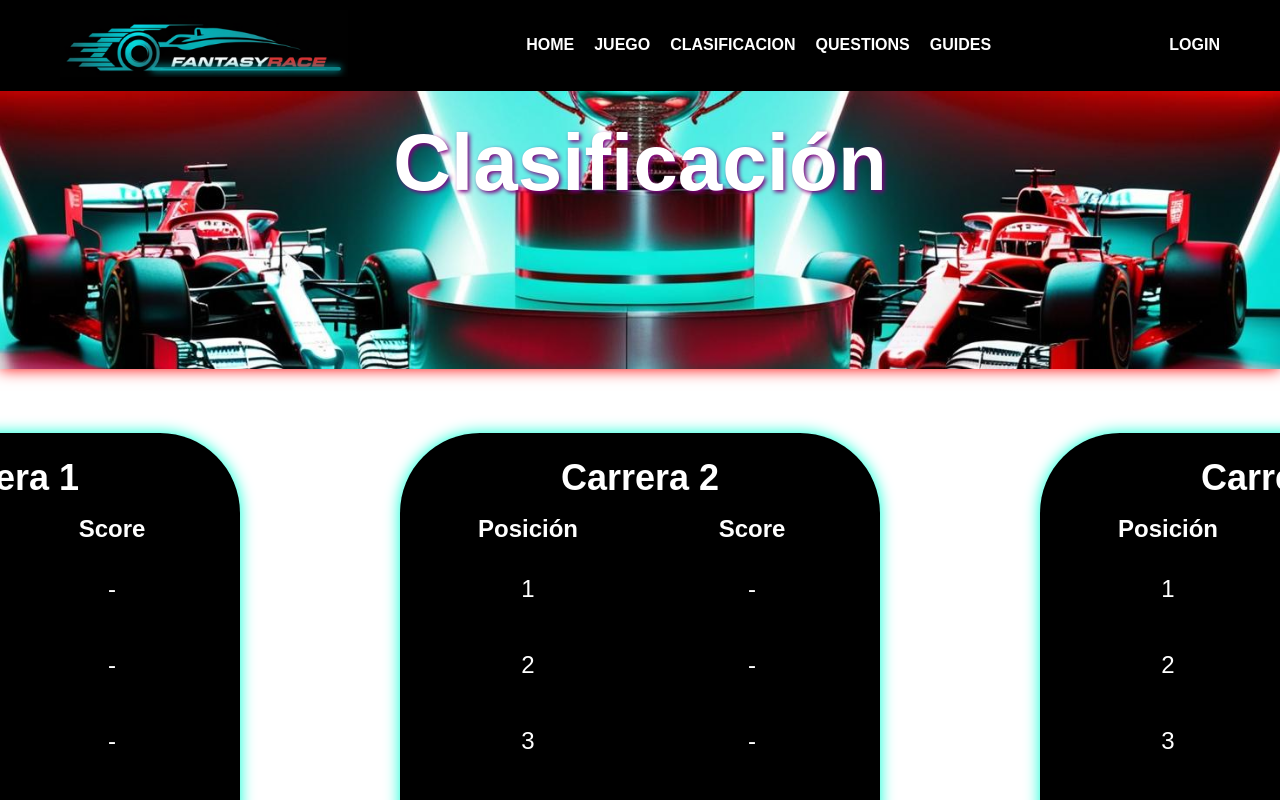
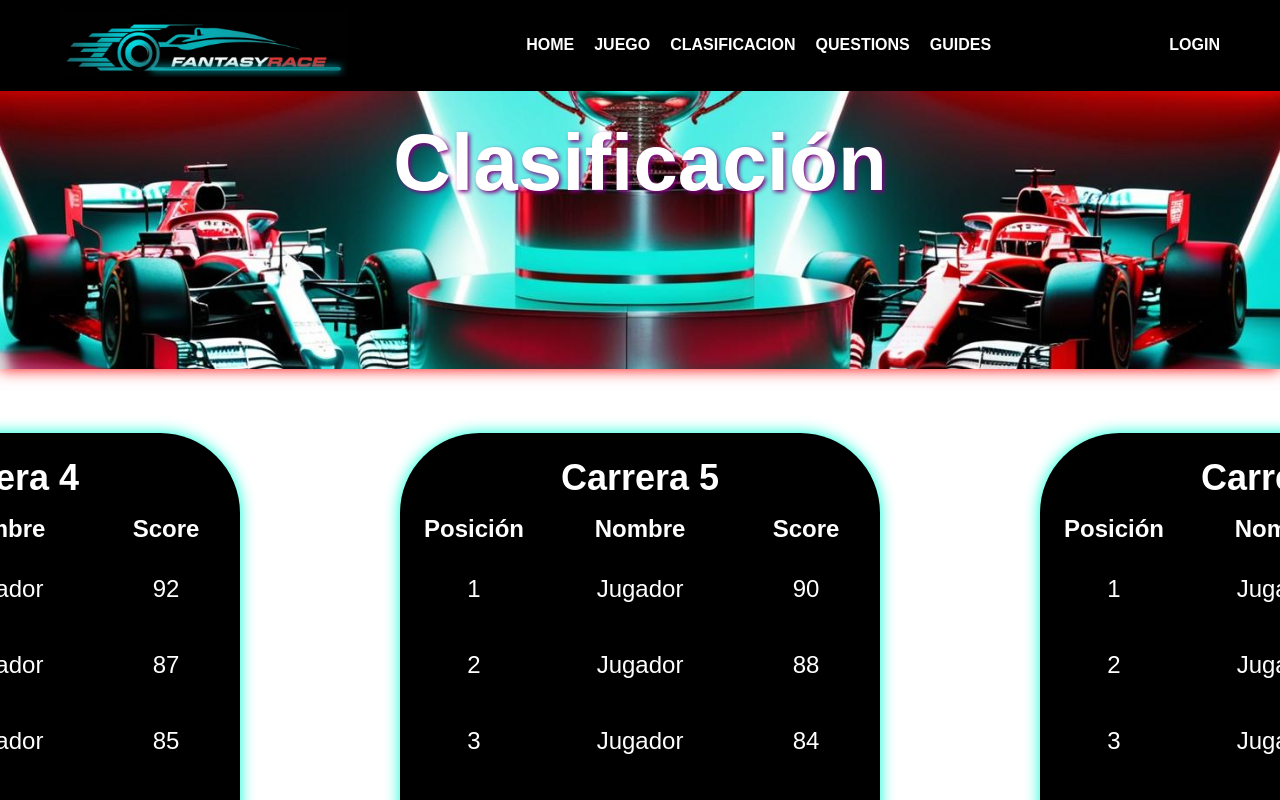
Before and after one commit to FantasyMasters/FantasyRace, a Vue app: page /classification in a window 1280 px wide. Shown: the top 800 px of the page. Built offline with nearby package versions, Linux system fonts and the light colour scheme.

Commit message:
tablas dinamicas

```diff
--- a/src/components/ClassificationComponent.vue
+++ b/src/components/ClassificationComponent.vue
@@ -1,21 +1,24 @@
 <template>
-  <!-- banner y título -->
+  <!--titulo y banner-->
   <div class="classification-page">
     <h1 class="classification-page__title">Clasificación</h1>
   </div>
 
-  <!-- contenedor para las tablas (slider) -->
+
+  <!--tablas-->
   <div class="tables-container">
-    <!-- Deslizable -->
     <div class="tables-slider">
-      <div v-for="(table, index) in tables" :key="index" class="race-table">
+      <div v-for="(table, index) in currentTables" :key="index" class="race-table">
         <h2 class="race-table__title">{{ table.title }}</h2>
         <div class="race-table__grid">
           <div class="race-table__header">Posición</div>
+          <div class="race-table__header">Nombre</div>
           <div class="race-table__header">Score</div>
-          <div v-for="pos in 10" :key="pos" class="race-table__item">
-            <span class="race-table__position">{{ pos }}</span>
-            <span class="race-table__score">-</span>
+
+          <div v-for="(player, playerIndex) in table.players" :key="playerIndex" class="race-table__item">
+            <span class="race-table__position">{{ playerIndex + 1 }}</span>
+            <span class="race-table__name">{{ player.name }}</span>
+            <span class="race-table__score">{{ player.score }}</span>
           </div>
         </div>
       </div>
@@ -23,23 +26,188 @@
   </div>
 </template>
 
+
 <script setup>
-// Propiedades y datos
+import { ref, onMounted, onUnmounted } from 'vue'
+
 defineProps({
   title: {
     type: String,
     required: true
   }
-});
+})
 
-const tables = [
-  { title: "Carrera 1" },
-  { title: "Carrera 2" },
-  { title: "Carrera 3" }
-];
+
+// tablas
+const tableSets = [
+  [
+    {
+      title: "Carrera 1",
+      players: [
+        { name: "Jugador ", score: 100 },
+        { name: "Jugador ", score: 90},
+        { name: "Jugador ", score: 80 },
+        { name: "Jugador ", score: 70 },
+        { name: "Jugador ", score: 60 },
+        { name: "Jugador ", score: 50 },
+        { name: "Jugador ", score: 40 },
+        { name: "Jugador ", score: 30 },
+        { name: "Jugador ", score: 20 },
+        { name: "Jugador ", score: 10 }
+      ]
+    },
+    {
+      title: "Carrera 2",
+      players: [
+        { name: "Jugador ", score: 95 },
+        { name: "Jugador ", score: 85 },
+        { name: "Jugador ", score: 75 },
+        { name: "Jugador ", score: 65 },
+        { name: "Jugador ", score: 55 },
+        { name: "Jugador ", score: 45 },
+        { name: "Jugador ", score: 35 },
+        { name: "Jugador ", score: 25 },
+        { name: "Jugador ", score: 15 },
+        { name: "Jugador ", score: 5 }
+      ]
+    },
+    {
+      title: "Carrera 3",
+      players: [
+        { name: "Jugador ", score: 87 },
+        { name: "Jugador ", score: 77 },
+        { name: "Jugador ", score: 67 },
+        { name: "Jugador ", score: 65 },
+        { name: "Jugador ", score: 64 },
+        { name: "Jugador ", score: 62 },
+        { name: "Jugador ", score: 60 },
+        { name: "Jugador ", score: 55 },
+        { name: "Jugador ", score: 50 },
+        { name: "Jugador ", score: 45 }
+      ]
+    }
+  ],
+  [
+    {
+      title: "Carrera 4",
+      players: [
+        { name: "Jugador ", score: 92 },
+        { name: "Jugador ", score: 87 },
+        { name: "Jugador ", score: 85 },
+        { name: "Jugador ", score: 80 },
+        { name: "Jugador ", score: 75 },
+        { name: "Jugador ", score: 70 },
+        { name: "Jugador ", score: 65 },
+        { name: "Jugador ", score: 60 },
+        { name: "Jugador ", score: 55 },
+        { name: "Jugador ", score: 50 }
+      ]
+    },
+    {
+      title: "Carrera 5",
+      players: [
+        { name: "Jugador ", score: 90 },
+        { name: "Jugador ", score: 88 },
+        { name: "Jugador ", score: 84 },
+        { name: "Jugador ", score: 80 },
+        { name: "Jugador ", score: 75 },
+        { name: "Jugador ", score: 70 },
+        { name: "Jugador ", score: 65 },
+        { name: "Jugador ", score: 60 },
+        { name: "Jugador ", score: 55 },
+        { name: "Jugador ", score: 50 }
+      ]
+    },
+    {
+      title: "Carrera 6",
+      players: [
+        { name: "Jugador ", score: 88 },
+        { name: "Jugador ", score: 86 },
+        { name: "Jugador ", score: 80 },
+        { name: "Jugador ", score: 75 },
+        { name: "Jugador ", score: 70 },
+        { name: "Jugador ", score: 65 },
+        { name: "Jugador ", score: 60 },
+        { name: "Jugador ", score: 55 },
+        { name: "Jugador ", score: 50 },
+        { name: "Jugador ", score: 45 }
+      ]
+    }
+  ],
+  [
+    {
+      title: "Carrera 7",
+      players: [
+        { name: "Jugador ", score: 95 },
+        { name: "Jugador ", score: 90 },
+        { name: "Jugador ", score: 85 },
+        { name: "Jugador ", score: 80 },
+        { name: "Jugador ", score: 75 },
+        { name: "Jugador ", score: 70 },
+        { name: "Jugador ", score: 65 },
+        { name: "Jugador ", score: 60 },
+        { name: "Jugador ", score: 55 },
+        { name: "Jugador ", score: 50 }
+      ]
+    },
+    {
+      title: "Carrera 8",
+      players: [
+        { name: "Jugador ", score: 93 },
+        { name: "Jugador ", score: 89 },
+        { name: "Jugador ", score: 83 },
+        { name: "Jugador ", score: 80 },
+        { name: "Jugador ", score: 78 },
+        { name: "Jugador ", score: 75 },
+        { name: "Jugador ", score: 72 },
+        { name: "Jugador ", score: 70 },
+        { name: "Jugador ", score: 68 },
+        { name: "Jugador ", score: 65 },
+
+      ]
+    },
+    {
+      title: "Carrera 9",
+      players: [
+        { name: "Jugador ", score: 10 },
+        { name: "Jugador ", score: 9 },
+        { name: "Jugador ", score: 8 },
+        { name: "Jugador ", score: 7 },
+        { name: "Jugador ", score: 6 },
+        { name: "Jugador ", score: 5 },
+        { name: "Jugador ", score: 4 },
+        { name: "Jugador ", score: 3 },
+        { name: "Jugador ", score: 2 },
+        { name: "Jugador ", score: 1 }
+    ]
+    }
+  ]
+]
+
+// Estado reactivo para mostrar  tablas
+const currentTables = ref(tableSets[0])
+let currentIndex = 0
+let intervalId = null
+
+// Función para rotar al siguiente set de tablas
+const rotateTables = () => {
+  currentIndex = (currentIndex + 1) % tableSets.length
+  currentTables.value = tableSets[currentIndex]
+}
+
+// Inicia el intervalo al montar
+onMounted(() => {
+  intervalId = setInterval(rotateTables, 5000) // Cambia cada 5 segundos
+})
+
+// Limpia el intervalo al desmontar
+onUnmounted(() => {
+  clearInterval(intervalId)
+})
 </script>
 
 <style scoped>
+
 /* banner y título */
 .classification-page {
   background: url('../assets/classificationbanner.jpg') no-repeat center center;
@@ -55,7 +223,6 @@ const tables = [
   margin-bottom: 5rem;
   text-shadow: 2px 2px 4px purple;
   text-align: center;
-
 }
 
 
@@ -63,14 +230,12 @@ const tables = [
 .tables-container {
   display: flex;
   justify-content: center;
-  overflow-x: scroll; /* Permite desplazarse horizontalmente */
+  overflow-x: scroll;
   padding-bottom: 4rem;
   padding-top: 2rem;
   font-size: 1.5rem;
-
 }
 
-/* Estilo para el slider de las tablas */
 .tables-slider {
   display: flex;
   gap: 10rem;
@@ -78,7 +243,6 @@ const tables = [
   padding: 2rem;
 }
 
-/* tabla */
 .race-table {
   background-color: black;
   color: white;
@@ -91,10 +255,9 @@ const tables = [
 
 .race-table__grid {
   display: grid;
-  grid-template-columns: 1fr 1fr;
+  grid-template-columns: 1fr 2fr 1fr;
   grid-gap: 1rem;
   padding-top: 1rem;
-
 }
 
 .race-table__header {
@@ -108,6 +271,7 @@ const tables = [
 }
 
 .race-table__position,
+.race-table__name,
 .race-table__score {
   display: block;
   text-align: center;
```
